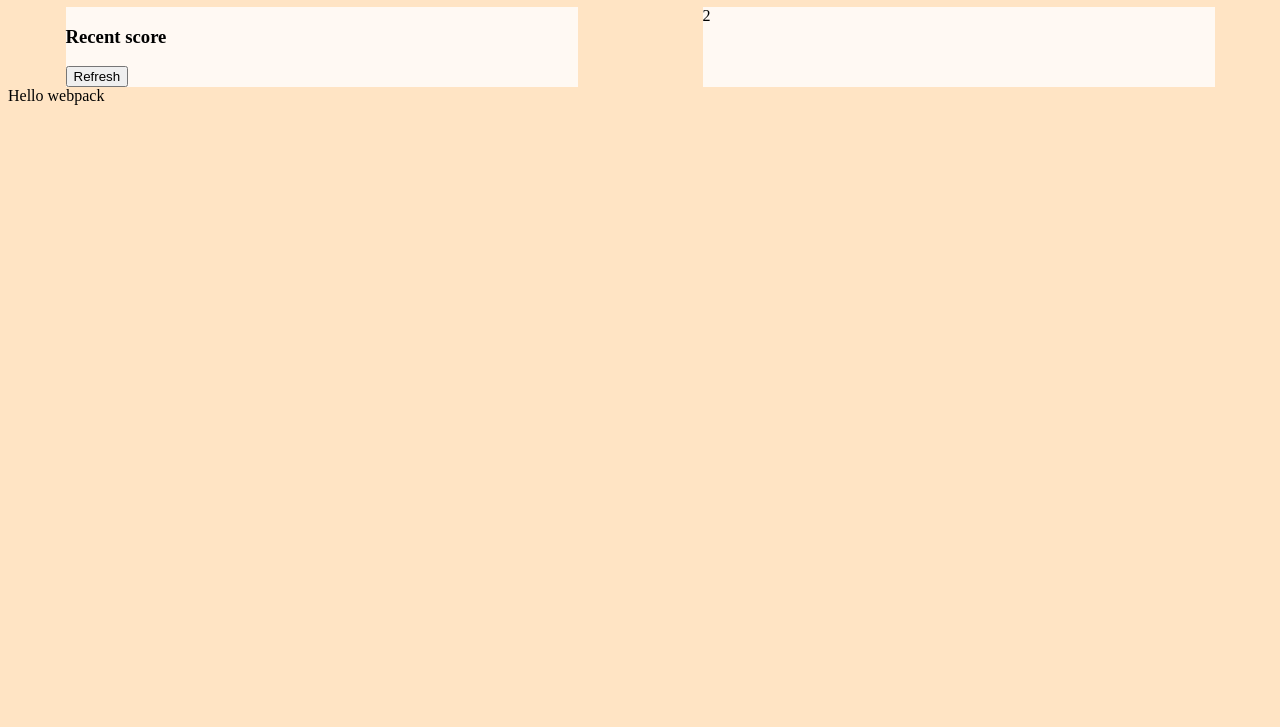
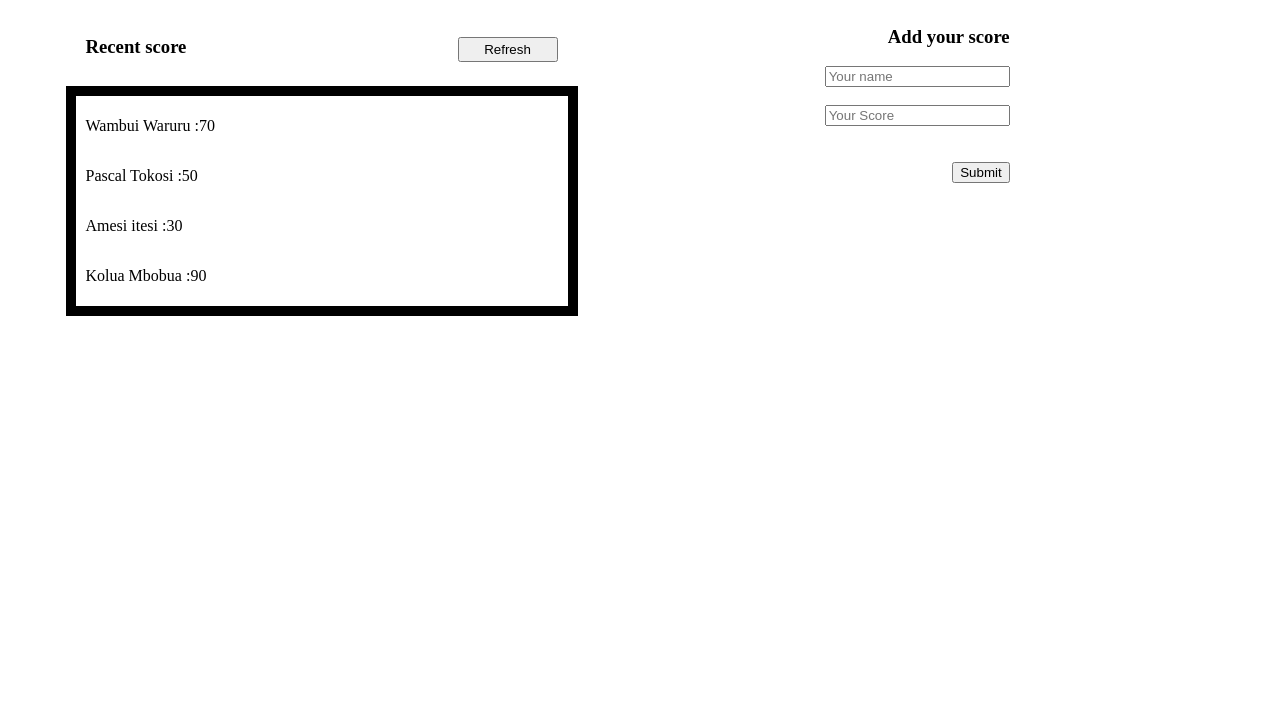
Before and after one commit to richardoppiyo/Leaderboard, a website built with webpack: page src/index.html in a window 1280 px wide. Shown: the part 73-800 px from the top of the page. Built offline with nearby package versions, Linux system fonts and the light colour scheme.

Commit message:
Add html markup and minimal style, add diferent files and used ES6 export and import

```diff
--- a/src/index.html
+++ b/src/index.html
@@ -14,10 +14,36 @@
             <h3>Recent score</h3>
             <button type="button" name="button">Refresh</button>
           </section>
-
+          <section class="scorebody">
+            <!-- <div class="items">
+              <p>This is my name 1 : </p>
+              <p> 500</p>
+            </div>
+            <div class="items">
+               <p>This is my name 2 : </p>
+               <p> 500</p>
+            </div>
+            <div class="items">
+                <p>This is my name 3 : </p>
+                <p> 500</p>
+            </div>
+            <div class="items">
+                 <p>This is my name 4 : </p>
+                 <p> 500</p>
+            </div> -->
+          </section>
         </section>
       </div>
-      <div class="add-scores">2</div>
+      <div class="add-scores">
+          <form class="score-form" action="/">
+              <h3>Add your score</h3>
+
+              <input type="text" id="fname" name="fname" placeholder="Your name"><br>
+
+              <input type="text" id="lname" name="lname" placeholder="Your Score"><br><br>
+              <input class="submit-btn" type="submit" value="Submit">
+          </form>
+      </div>
     </div>
 </body>
 </html>
--- a/src/index.js
+++ b/src/index.js
@@ -1,14 +1,14 @@
 import _ from 'lodash';
 import './style.css';
+import { containerSection } from './modules/elements.js';
+import { dataItem } from './modules/data.js';
 
-function component() {
-  const element = document.createElement('div');
-
-  // Lodash, currently included via a script, is required for this line to work
-  // Lodash, now imported by this script
-  element.innerHTML = _.join(['Hello', 'webpack'], ' ');
-
-  return element;
-}
-
-document.body.appendChild(component());
+dataItem.forEach((item) => {
+  const content =  `
+              <div class="items">
+                <p>${item.name} : </p>
+                <p> ${item.score}</p>
+              </div>
+              `;
+  containerSection.innerHTML += content;
+})
--- /dev/null
+++ b/src/modules/data.js
@@ -0,0 +1,19 @@
+const dataItem = [
+  {
+    name: 'Wambui Waruru',
+    score: 70,
+    },
+  {
+    name: 'Pascal Tokosi',
+    score: 50,
+  },
+  {
+    name: 'Amesi itesi',
+    score: 30,
+  },{
+    name: 'Kolua Mbobua',
+    score: 90,
+  }
+];
+
+export { dataItem };
--- /dev/null
+++ b/src/modules/elements.js
@@ -0,0 +1,5 @@
+const containerSection = document.querySelector(".scorebody");
+
+export {
+  containerSection
+};
--- a/src/style.css
+++ b/src/style.css
@@ -1,9 +1,8 @@
-body {
-  background-color: bisque;
+h1 {
+  margin-left: 65px;
 }
 
 .outermost {
-
   display: flex;
   flex-direction: row;
   justify-content: space-around;
@@ -11,9 +10,43 @@ body {
 }
 
 .outermost div {
-  background-color: rgba(255, 255, 255, 0.8);
+  width: 40vw;
+}
+
+.scorehead {
+  display: flex;
+  flex-direction: row;
+  justify-content: space-between;
+  padding: 10px 20px;
+}
+
+.scorehead button {
+  width: 100px;
+  height: 25px;
+  margin-top: 20px;
+}
+
+.scorebody {
+  display: flex;
+  flex-direction: column;
+  justify-content: space-between;
+  border: 10px solid #000;
+  padding: 5px 10px;
+}
+
+.items {
   display: flex;
   flex-direction: row;
   justify-content: flex-start;
-  width: 40vw;
 }
+
+.score-form {
+  display: flex;
+  flex-direction: column;
+  align-items: flex-end;
+  width: 60%;
+}
+
+.submit-btn {
+  text-align: right;
+}
```
Also changed, not shown: src/modules/addItem.js (added, +10 -0 lines), dist/index.html, dist/main.js.
